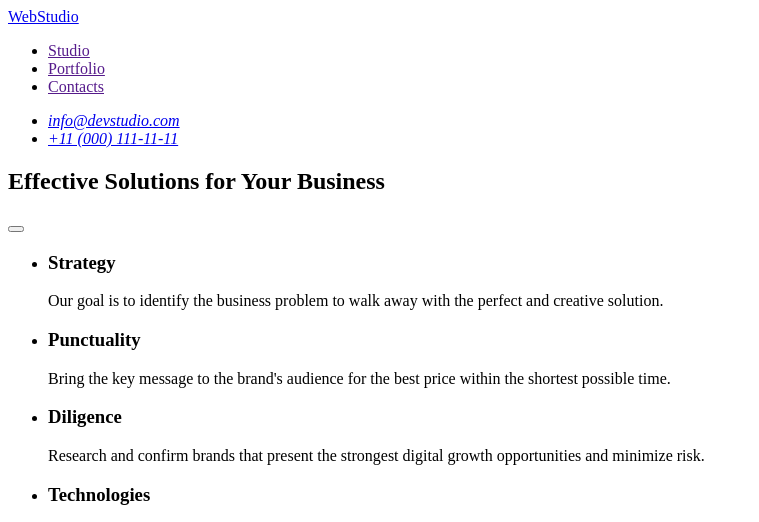
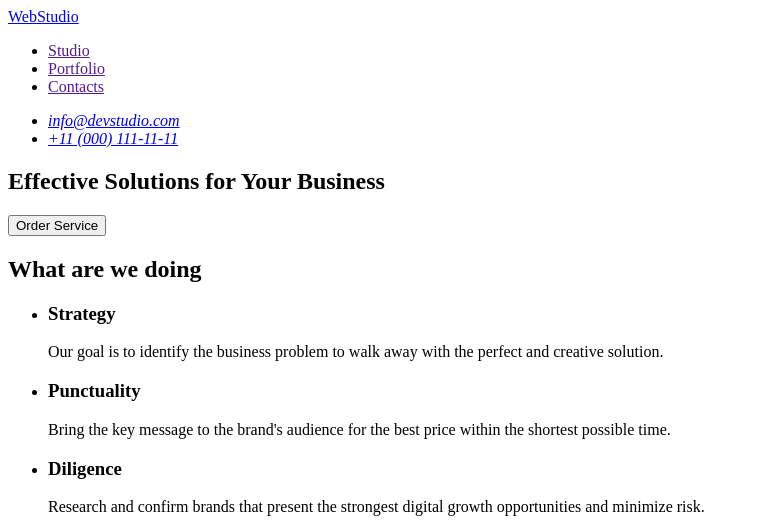
Before and after one commit to murzasergy/goit-markup-hw-01, a plain HTML site: page index.html in a window 1280 px wide. Shown: the top 522 px of the page, without its empty margins (0-759 px from the left). Drawn offline with Linux system fonts and the light colour scheme.

Commit message:
goit-markup-hw-01

```diff
--- a/index.html
+++ b/index.html
@@ -26,10 +26,11 @@
     <main>
       <section>
         <h1>Effective Solutions for Your Business</h1>
-        <button type=“button”></button>
+        <button type="button">Order Service</button>
       </section>
 
       <section>
+        <h2>What are we doing</h2>
         <ul>
           <li>
             <h3>Strategy</h3>
```
